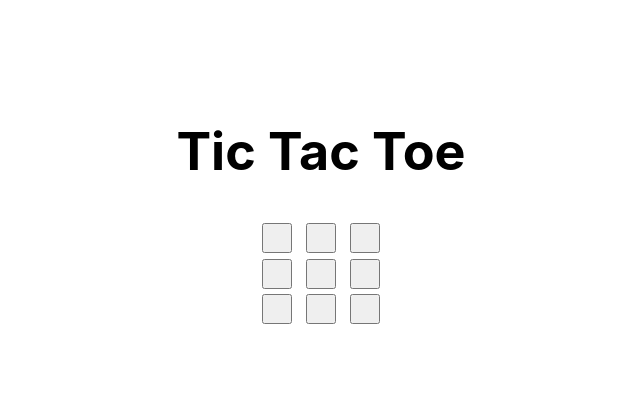
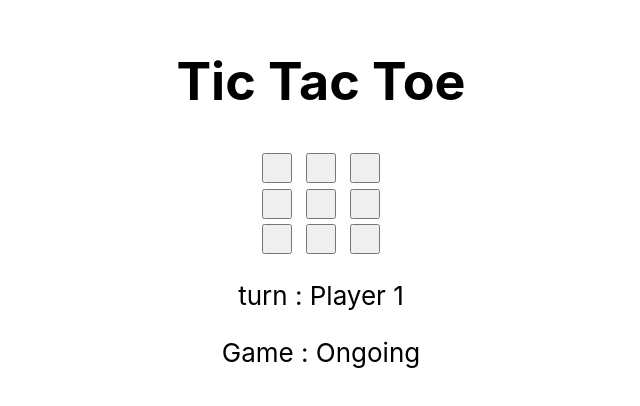
Before and after one commit to Yassany/TicTacToe, a React (Create React App) app: page / in a window 1280 px wide. Shown: the part 178-584 px from the top of the page, without its empty margins (319-959 px from the left). Built offline with nearby package versions, Linux system fonts and the light colour scheme.

Commit message:
Add bottom informations

```diff
--- a/src/App.tsx
+++ b/src/App.tsx
@@ -1,6 +1,7 @@
 import React from 'react';
 import './App.css';
 import { Game } from './features/game/Game';
+import { GameBBar } from './features/game/GameBBar';
 
 function App() {
   return (
@@ -8,6 +9,7 @@ function App() {
       <header className="App-header">
         <h1>Tic Tac Toe</h1>
         <Game />
+        <GameBBar />
       </header>
     </div>
   );
--- /dev/null
+++ b/src/features/game/GameBBar.tsx
@@ -0,0 +1,32 @@
+import React from "react";
+import { useAppSelector, useAppDispatch } from '../../app/hooks';
+import { GameStatus, selectStatus, selectTurn } from "./gameSlice";
+
+export function GameBBar() {
+    const turn = useAppSelector(selectTurn)
+    const status = useAppSelector(selectStatus)
+    const dispatch = useAppDispatch()
+    return (
+        <div>
+            <div>
+                <p>turn : Player {turn === 'X' ? '1' : '2'}</p>
+                <p>
+                    Game : {
+                        (() => {
+                            switch(status) {
+                                case GameStatus.Ongoing:
+                                    return 'Ongoing'
+                                case GameStatus.P1won:
+                                    return 'Player 1 won'
+                                case GameStatus.P2won:
+                                    return 'Player 2 won'
+                                case GameStatus.draw:
+                                    return 'Draw'
+                        }
+                    })()
+                    }
+                </p>
+            </div>
+        </div>
+    )
+}
--- a/src/features/game/gameSlice.ts
+++ b/src/features/game/gameSlice.ts
@@ -1,5 +1,4 @@
 import { createSlice, PayloadAction } from "@reduxjs/toolkit";
-import { act } from "react-dom/test-utils";
 import { RootState } from "../../app/store";
 
 export enum GameStatus {
@@ -83,3 +82,5 @@ export default gameSlice.reducer
 export const { play } = gameSlice.actions
 
 export const selectBoard = (state: RootState) => state.game.board
+export const selectTurn = (state: RootState) => state.game.turn
+export const selectStatus = (state: RootState) => state.game.status
```
